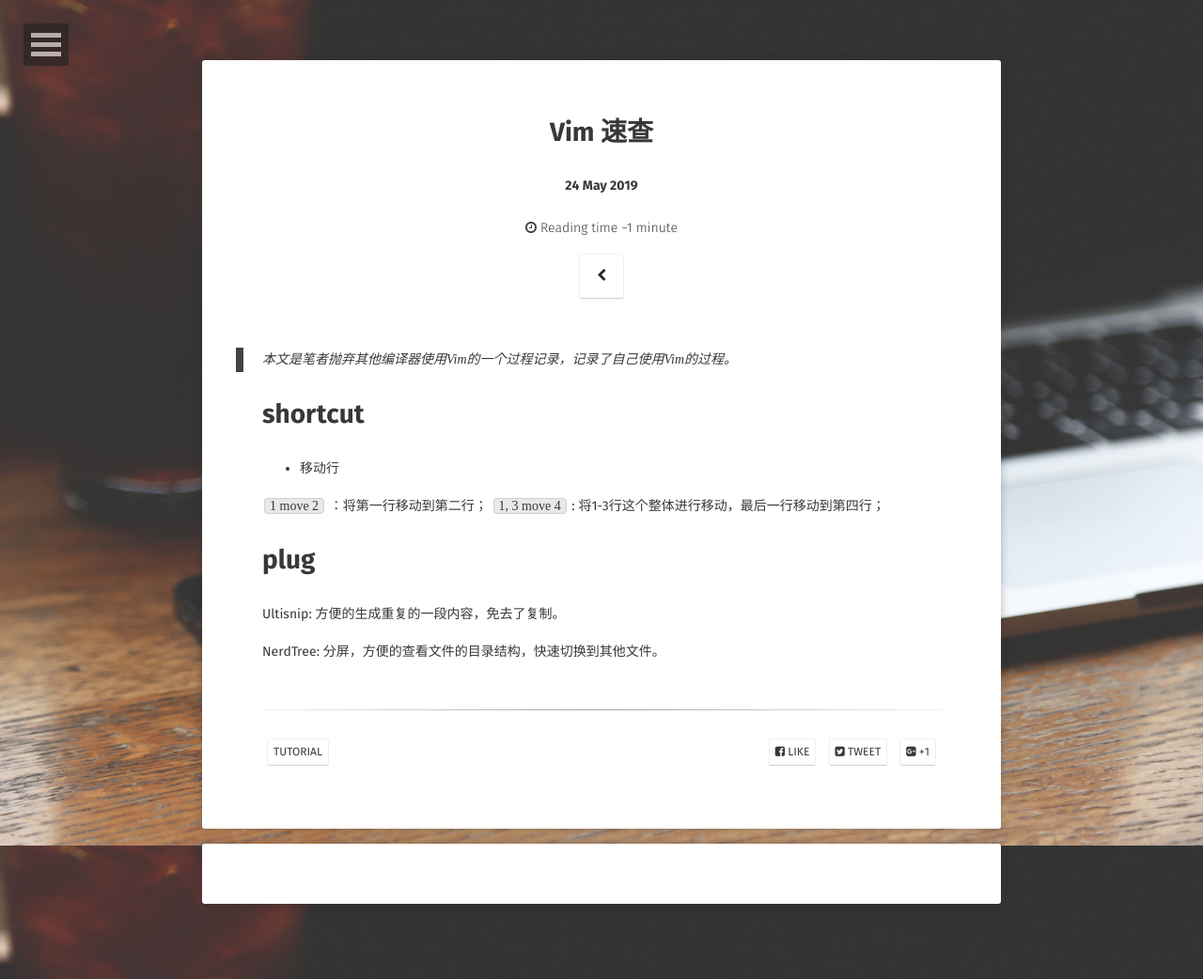
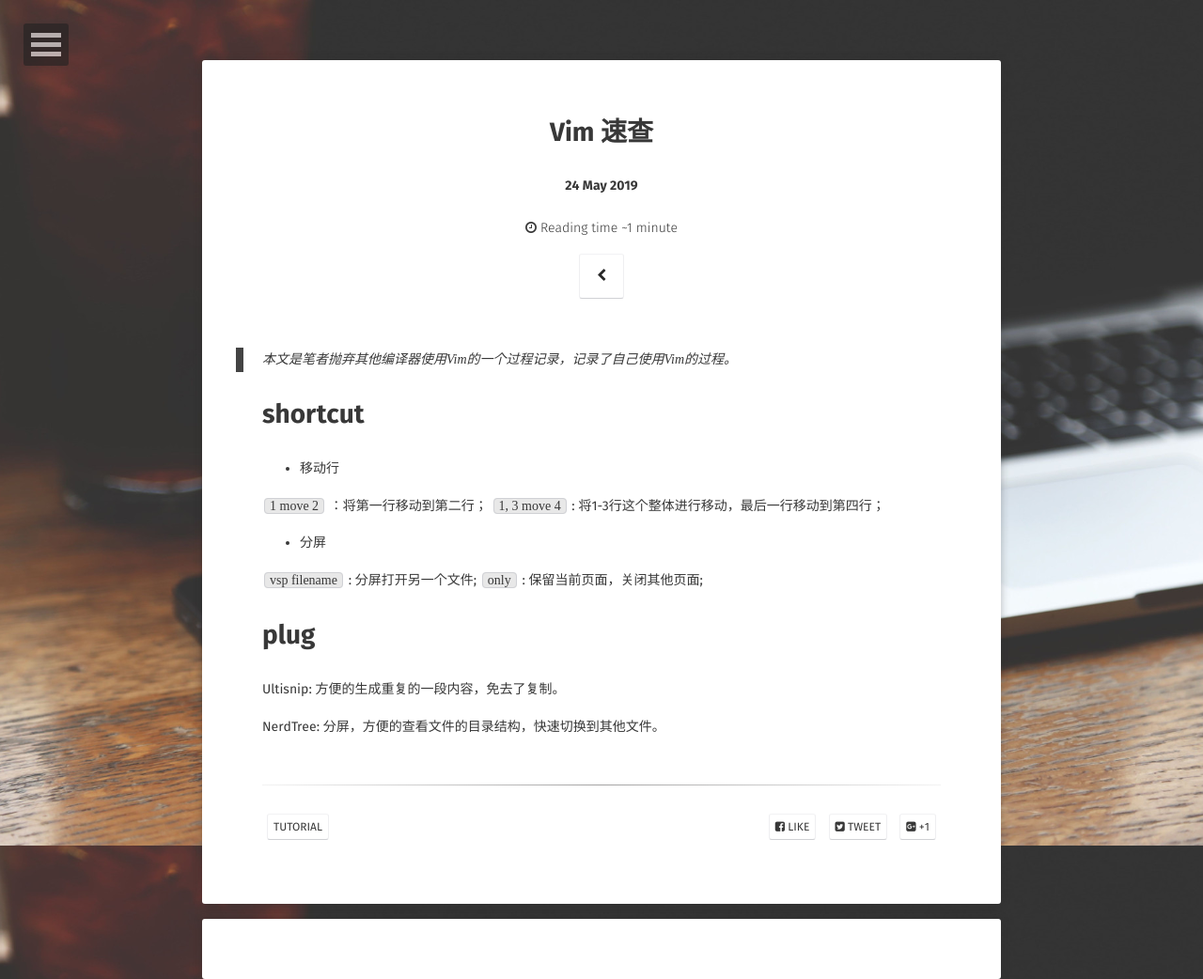
Before and after one commit to longjianjiang/longjianjiang.github.io, a Jekyll site: the page built from _posts/2019-05-24-vim-usage.md, in a window 1280 px wide. Shown: the whole page at 94% size. Built offline with Jekyll 4.4.1, drawn with Linux system fonts in a browser that asks for light colours; some web fonts are replaced; comment, search, counter and statistics services are not loaded.

Commit message:
Update(auto commit)

```diff
--- a/_posts/2019-05-24-vim-usage.md
+++ b/_posts/2019-05-24-vim-usage.md
@@ -17,6 +17,11 @@
 `1 move 2` ：将第一行移动到第二行；
 `1, 3 move 4` : 将1-3行这个整体进行移动，最后一行移动到第四行；
 
+- 分屏
+
+`vsp filename` : 分屏打开另一个文件;
+`only` : 保留当前页面，关闭其他页面;
+
 # plug
 
 Ultisnip: 方便的生成重复的一段内容，免去了复制。
```
